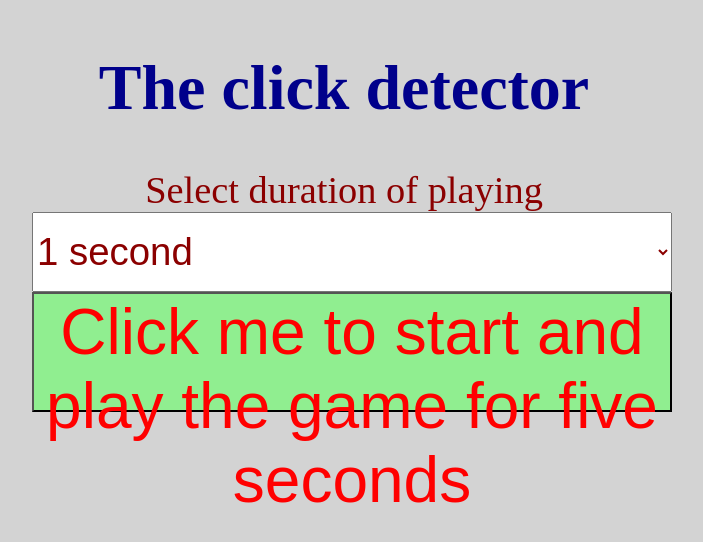
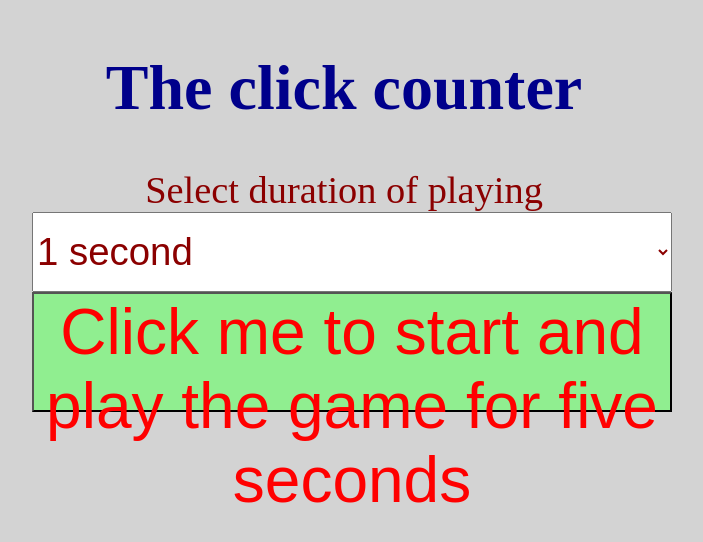
Before and after one commit to clk1006/clickCounter, a Next.js app: page / in a window 1280 px wide. Shown: the top 542 px of the page, without its empty margins (296-999 px from the left). Built offline with nearby package versions, Linux system fonts and the light colour scheme.

Commit message:
change essencial word in the title

```diff
--- a/pages/index.js
+++ b/pages/index.js
@@ -19,7 +19,7 @@ export default () => {
 
 	return (
 		<div className="root">
-			<h1>The click detector</h1>
+			<h1>The click counter</h1>
 			<label>Select duration of playing</label>
 			<select>
 				<option key="0" value="1000">
```
